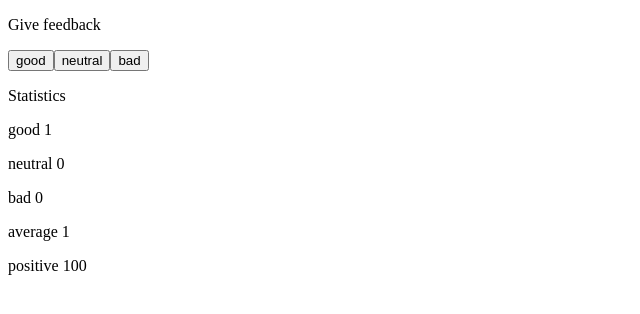
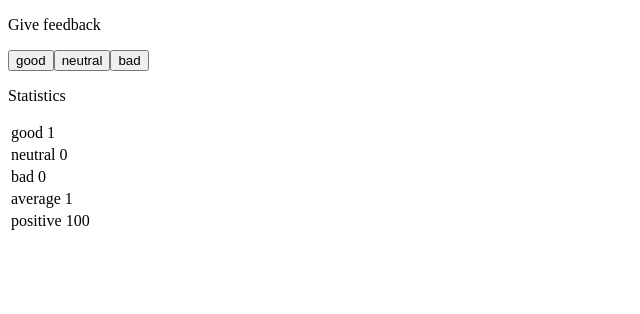
Before and after one commit to rrockr/fullStackOpenSubmission, a React (Vite) app in the folder part1/unicafe/: page / in a window 1280 px wide. Both pictures are taken after a click on the button "good". Shown: the top 314 px of the page, without its empty margins (0-640 px from the left). Built offline with nearby package versions, Linux system fonts and the light colour scheme.

Commit message:
[PART 1 EXERCISE 1.11] Unicafe step 6

```diff
--- a/part1/unicafe/src/App.jsx
+++ b/part1/unicafe/src/App.jsx
@@ -12,18 +12,11 @@ const Button = ({onClick, label}) => {
 }
 
 const StatisticLine = ({text, value}) => {
-  return <p>{text} {value}</p>
-}
-
-const PositivePercentage = ({counter}) => {
-  const total = counter.goodCounter + counter.neutralCounter + counter.badCounter
-  const positivePercentage = (counter.goodCounter / total) * 100
-
-  if(Number.isNaN(positivePercentage)) {
-    return <p>positive 0</p>
-  }
-
-  return <p>positive {positivePercentage}</p>
+  return (
+    <tr>
+      <td>{text} {value}</td>
+    </tr>
+  )
 }
 
 const Statistics = ({counter}) => {
@@ -56,13 +49,16 @@ const Statistics = ({counter}) => {
   return (
     <>
       <p>Statistics</p>
-      <StatisticLine text={goodLabel} value={counter.goodCounter} />
-      <StatisticLine text={neutralLabel} value={counter.neutralCounter} />
-      <StatisticLine text={badLabel} value={counter.badCounter} />
-      <StatisticLine text={averageLabel} value={average} />
-      <StatisticLine text={positiveLabel} value={positivePercentage} />
+      <table>
+        <tbody>
+        <StatisticLine text={goodLabel} value={counter.goodCounter} />
+        <StatisticLine text={neutralLabel} value={counter.neutralCounter} />
+        <StatisticLine text={badLabel} value={counter.badCounter} />
+        <StatisticLine text={averageLabel} value={average} />
+        <StatisticLine text={positiveLabel} value={positivePercentage} />
+        </tbody>
+      </table>
     </>
-
   )
 }
 
```
